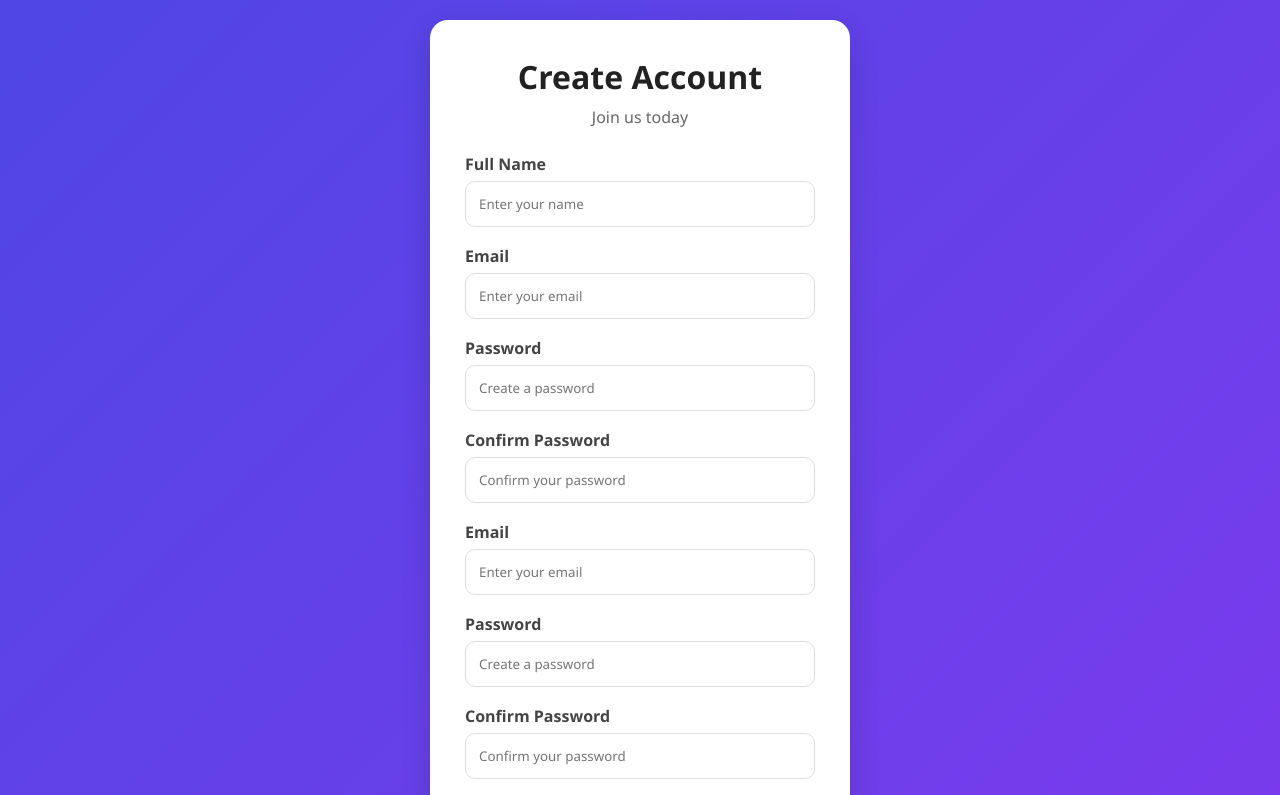
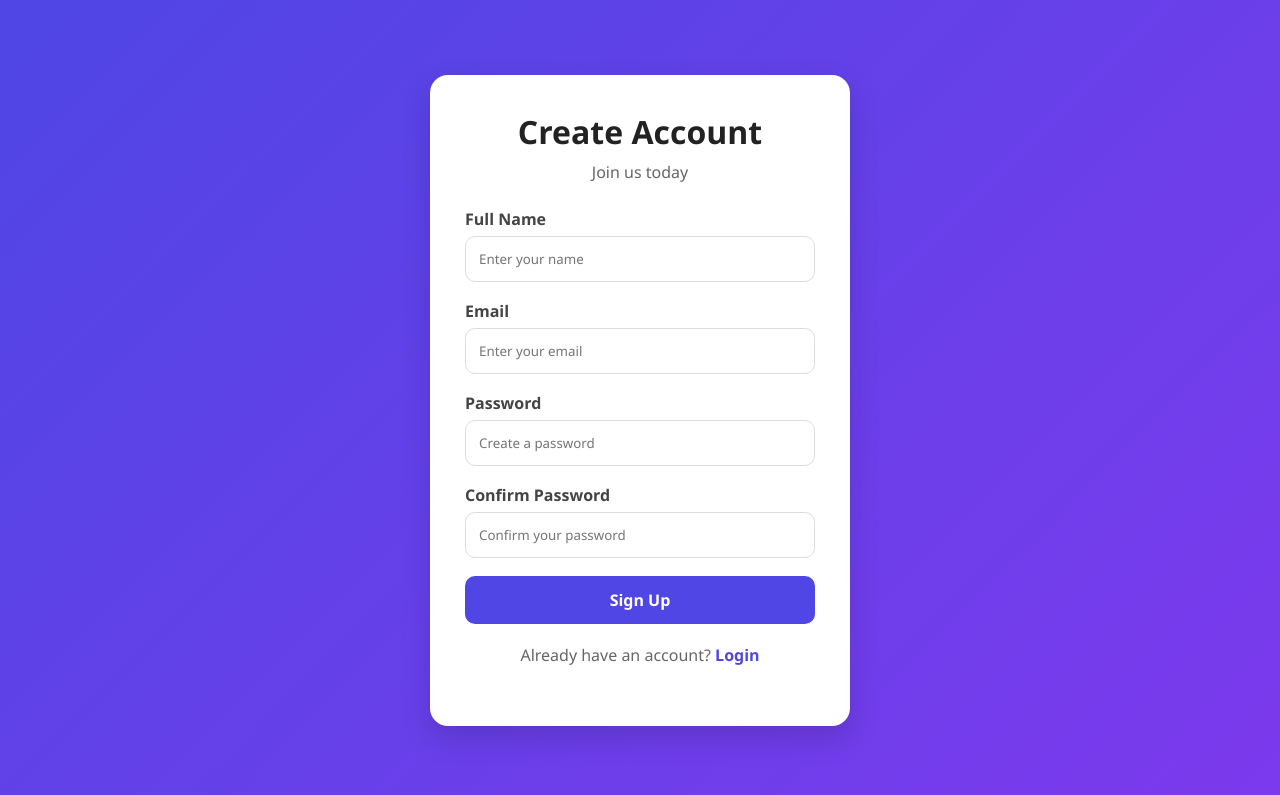
Before and after one commit to Kanakendu2827/Chat-App, a React (Vite) app: page /signup in a window 1280 px wide. Shown: the top 795 px of the page. Built offline with nearby package versions, Linux system fonts and the light colour scheme.

Commit message:
Remove duplicate signup fields

```diff
--- a/src/pages/Signup.jsx
+++ b/src/pages/Signup.jsx
@@ -121,42 +121,6 @@ export default function Signup() {
             />
           </div>
 
-          <div className="input-group">
-            <label>Email</label>
-            <input
-              type="email"
-              name="email"
-              placeholder="Enter your email"
-              value={formData.email}
-              onChange={handleChange}
-              required
-            />
-          </div>
-
-          <div className="input-group">
-            <label>Password</label>
-            <input
-              type="password"
-              name="password"
-              placeholder="Create a password"
-              value={formData.password}
-              onChange={handleChange}
-              required
-            />
-          </div>
-
-          <div className="input-group">
-            <label>Confirm Password</label>
-            <input
-              type="password"
-              name="confirmPassword"
-              placeholder="Confirm your password"
-              value={formData.confirmPassword}
-              onChange={handleChange}
-              required
-            />
-          </div>
-
           {error && <div className="auth-error">{error}</div>}
           {success && <div className="auth-success">{success}</div>}
 
```
